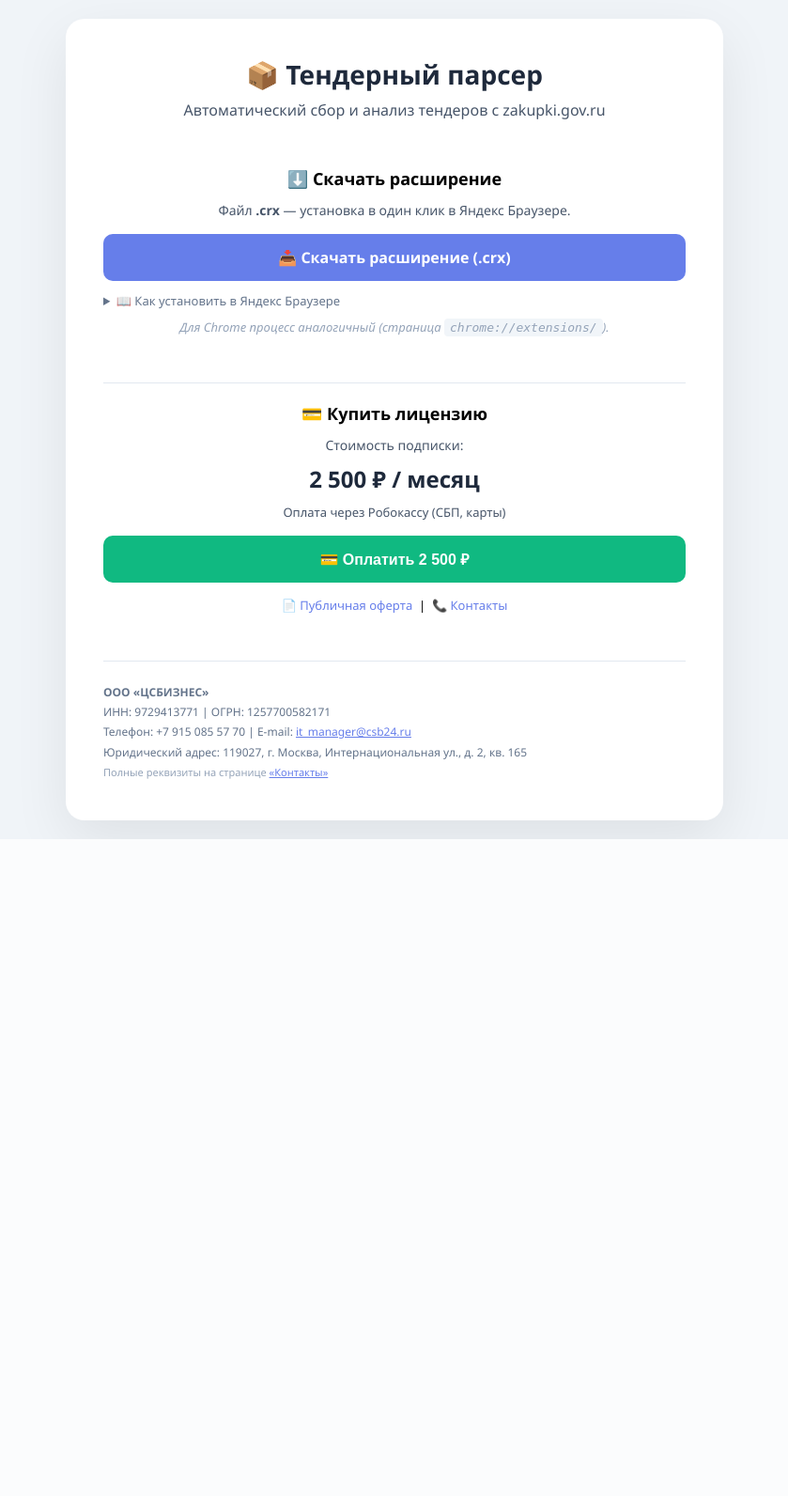
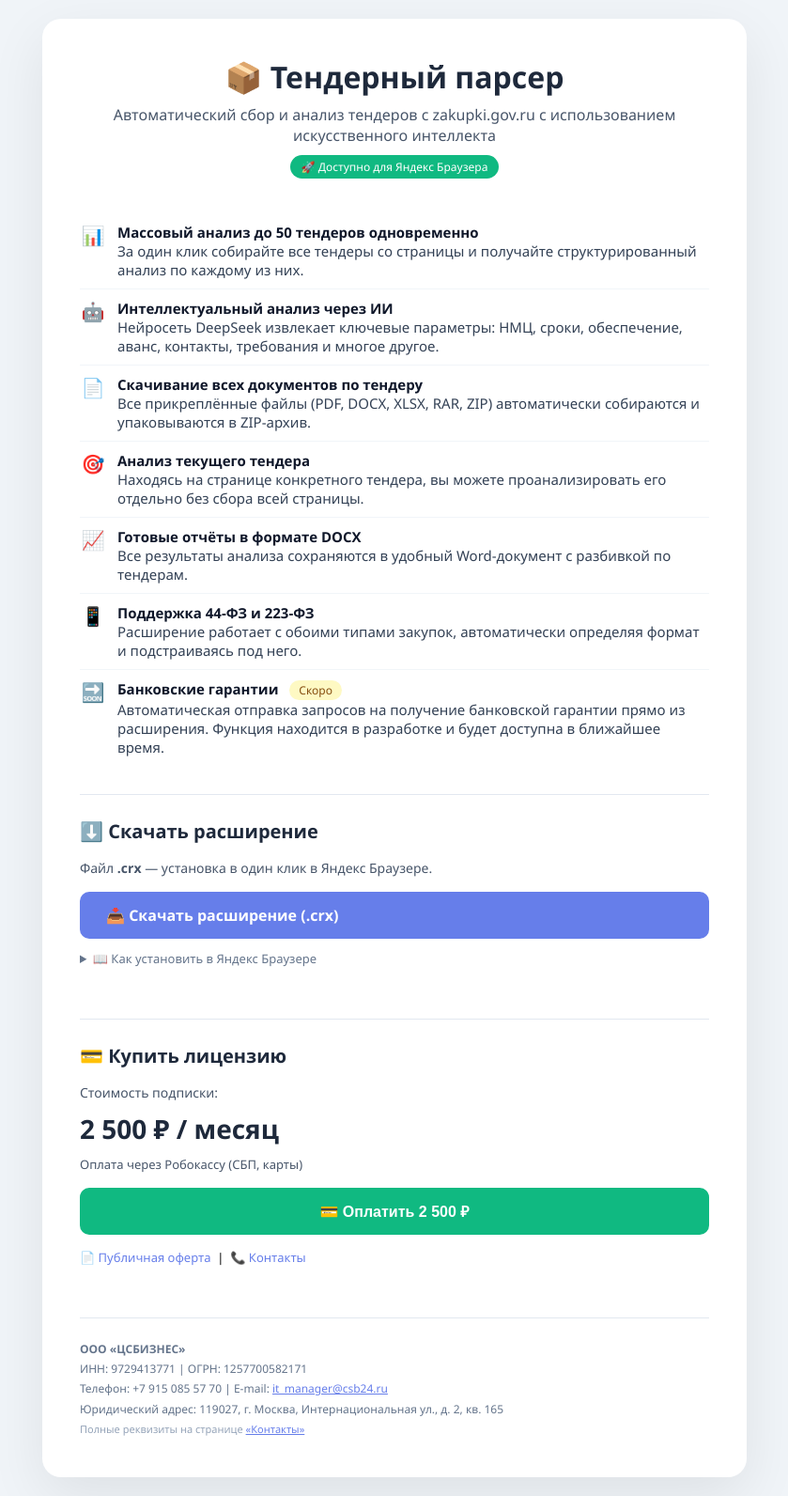
Before and after one commit to danilamozh-maker/tender-parser, a FastAPI app: page / in a window 1280 px wide. Shown: the whole page at 94% size, without its empty margins (220-1059 px from the left). Before the commit the page ends 893 px from the top, so only its background shows below. Run offline with FastAPI, Linux system fonts and the light colour scheme.

Commit message:
Update main.html

```diff
--- a/templates/main.html
+++ b/templates/main.html
@@ -2,14 +2,21 @@
 <html lang="ru">
 <head>
     <meta charset="UTF-8">
+    <link rel="icon" type="image/png" href="/static/favicon.png">
     <meta name="viewport" content="width=device-width, initial-scale=1.0">
     <title>Тендерный парсер</title>
     <style>
         * { box-sizing: border-box; margin: 0; padding: 0; }
         body { font-family: 'Segoe UI', Tahoma, sans-serif; background: #f0f4f8; display: flex; justify-content: center; align-items: center; min-height: 100vh; padding: 20px; }
-        .card { max-width: 700px; width: 100%; background: white; border-radius: 20px; padding: 40px; box-shadow: 0 20px 60px rgba(0,0,0,0.08); text-align: center; }
-        h1 { font-size: 28px; margin-bottom: 8px; color: #1e293b; }
-        .subtitle { color: #475569; margin-bottom: 30px; font-size: 16px; }
+        .card { max-width: 750px; width: 100%; background: white; border-radius: 20px; padding: 40px; box-shadow: 0 20px 60px rgba(0,0,0,0.08); }
+        h1 { font-size: 32px; margin-bottom: 8px; color: #1e293b; text-align: center; }
+        .badge { display: inline-block; background: #10b981; color: white; font-size: 12px; padding: 4px 12px; border-radius: 20px; margin-bottom: 12px; }
+        .features { margin: 25px 0; padding: 0; list-style: none; }
+        .features li { padding: 10px 0; border-bottom: 1px solid #f1f5f9; display: flex; align-items: flex-start; gap: 12px; color: #334155; font-size: 15px; }
+        .features li:last-child { border-bottom: none; }
+        .features li .icon { font-size: 20px; min-width: 28px; text-align: center; }
+        .features li strong { color: #0f172a; }
+        .feature-highlight { background: #f0fdf4; padding: 12px 16px; border-radius: 10px; border-left: 4px solid #10b981; margin: 12px 0; }
         .btn { display: inline-block; padding: 14px 28px; border-radius: 10px; font-weight: 600; text-decoration: none; cursor: pointer; border: none; font-size: 16px; transition: 0.2s; }
         .btn-primary { background: #667eea; color: white; }
         .btn-primary:hover { background: #5a6fd6; }
@@ -17,11 +24,10 @@
         .btn-success:hover { background: #059669; }
         .btn-outline { background: transparent; border: 2px solid #e2e8f0; color: #1e293b; }
         .btn-outline:hover { background: #f1f5f9; }
-        .section { margin: 30px 0; padding: 20px 0; border-top: 1px solid #e2e8f0; }
+        .section { margin: 30px 0; padding: 25px 0; border-top: 1px solid #e2e8f0; }
         .section:first-of-type { border-top: none; }
-        .price { font-size: 24px; font-weight: 700; color: #1e293b; margin: 10px 0; }
-        .offer-link { margin-top: 20px; font-size: 13px; }
-        .offer-link a { color: #667eea; text-decoration: none; }
+        .price { font-size: 28px; font-weight: 700; color: #1e293b; margin: 10px 0; }
+        .sub-price { color: #475569; font-size: 14px; }
         .legal { font-size: 12px; color: #64748b; margin-top: 30px; border-top: 1px solid #e2e8f0; padding-top: 20px; text-align: left; }
         .legal p { margin: 4px 0; }
         .hidden { display: none; }
@@ -30,18 +36,56 @@
         .status-msg { margin: 15px 0; font-size: 15px; color: #475569; }
         .btn:disabled { opacity: 0.5; cursor: not-allowed; }
         code { background: #f1f5f9; padding: 2px 6px; border-radius: 4px; font-size: 13px; }
-        .install-steps { text-align: left; margin: 20px 0; padding-left: 20px; color: #475569; }
+        .install-steps { text-align: left; margin: 15px 0; padding-left: 20px; color: #475569; }
         .install-steps li { margin-bottom: 8px; }
+        .subtitle { color: #475569; text-align: center; font-size: 16px; margin-bottom: 10px; }
+        .section-title { font-size: 20px; font-weight: 600; color: #1e293b; margin-bottom: 16px; }
+        .coming-soon { background: #fef9c3; color: #854d0e; font-size: 12px; padding: 2px 10px; border-radius: 12px; display: inline-block; margin-left: 8px; }
     </style>
 </head>
 <body>
 <div class="card">
     <h1>📦 Тендерный парсер</h1>
-    <p class="subtitle">Автоматический сбор и анализ тендеров с zakupki.gov.ru</p>
+    <p class="subtitle">Автоматический сбор и анализ тендеров с zakupki.gov.ru с использованием искусственного интеллекта</p>
+    <div style="text-align: center; margin-bottom: 10px;">
+        <span class="badge">🚀 Доступно для Яндекс Браузера</span>
+    </div>
+
+    <!-- Описание функционала -->
+    <ul class="features">
+        <li>
+            <span class="icon">📊</span>
+            <div><strong>Массовый анализ до 50 тендеров одновременно</strong><br>За один клик собирайте все тендеры со страницы и получайте структурированный анализ по каждому из них.</div>
+        </li>
+        <li>
+            <span class="icon">🤖</span>
+            <div><strong>Интеллектуальный анализ через ИИ</strong><br>Нейросеть DeepSeek извлекает ключевые параметры: НМЦ, сроки, обеспечение, аванс, контакты, требования и многое другое.</div>
+        </li>
+        <li>
+            <span class="icon">📄</span>
+            <div><strong>Скачивание всех документов по тендеру</strong><br>Все прикреплённые файлы (PDF, DOCX, XLSX, RAR, ZIP) автоматически собираются и упаковываются в ZIP-архив.</div>
+        </li>
+        <li>
+            <span class="icon">🎯</span>
+            <div><strong>Анализ текущего тендера</strong><br>Находясь на странице конкретного тендера, вы можете проанализировать его отдельно без сбора всей страницы.</div>
+        </li>
+        <li>
+            <span class="icon">📈</span>
+            <div><strong>Готовые отчёты в формате DOCX</strong><br>Все результаты анализа сохраняются в удобный Word-документ с разбивкой по тендерам.</div>
+        </li>
+        <li>
+            <span class="icon">📱</span>
+            <div><strong>Поддержка 44-ФЗ и 223-ФЗ</strong><br>Расширение работает с обоими типами закупок, автоматически определяя формат и подстраиваясь под него.</div>
+        </li>
+        <li>
+            <span class="icon">🔜</span>
+            <div><strong>Банковские гарантии</strong> <span class="coming-soon">Скоро</span><br>Автоматическая отправка запросов на получение банковской гарантии прямо из расширения. Функция находится в разработке и будет доступна в ближайшее время.</div>
+        </li>
+    </ul>
 
     <!-- Скачивание расширения -->
     <div class="section">
-        <h2 style="font-size: 18px; margin-bottom: 12px;">⬇️ Скачать расширение</h2>
+        <h2 class="section-title">⬇️ Скачать расширение</h2>
         <p style="color: #475569; font-size: 14px; margin-bottom: 16px;">
             Файл <strong>.crx</strong> — установка в один клик в Яндекс Браузере.
         </p>
@@ -59,14 +103,12 @@
                 <li>Готово! Расширение появится в панели браузера.</li>
             </ol>
         </details>
-        <p style="margin-top: 10px; font-size: 13px; color: #94a3b8;">
-            <em>Для Chrome процесс аналогичный (страница <code>chrome://extensions/</code>).</em>
-        </p>
+        <!-- Убрано упоминание Google Chrome -->
     </div>
 
     <!-- Покупка лицензии -->
     <div class="section">
-        <h2 style="font-size: 18px; margin-bottom: 12px;">💳 Купить лицензию</h2>
+        <h2 class="section-title">💳 Купить лицензию</h2>
         <p style="color: #475569; font-size: 14px; margin-bottom: 8px;">Стоимость подписки:</p>
         <div class="price">2 500 ₽ / месяц</div>
         <p style="color: #475569; font-size: 13px; margin-bottom: 16px;">Оплата через Робокассу (СБП, карты)</p>
@@ -80,7 +122,7 @@
         </div>
     </div>
 
-    <!-- Юридическая информация (кратко) с реальными данными -->
+    <!-- Юридическая информация (кратко) -->
     <div class="legal">
         <p><strong>ООО «ЦСБИЗНЕС»</strong></p>
         <p>ИНН: 9729413771 | ОГРН: 1257700582171</p>
```
